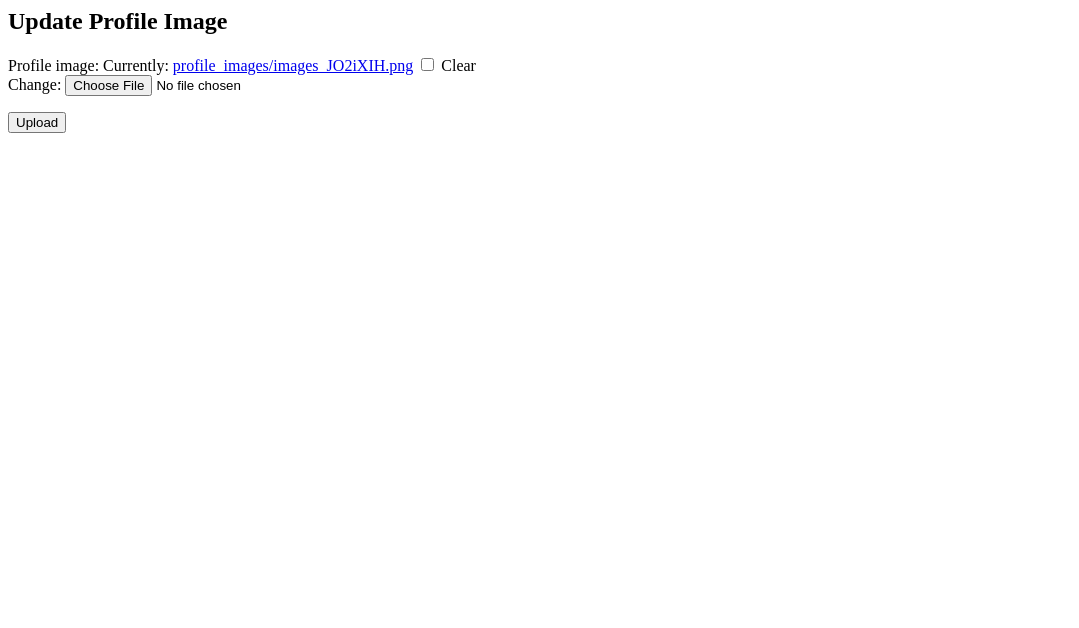
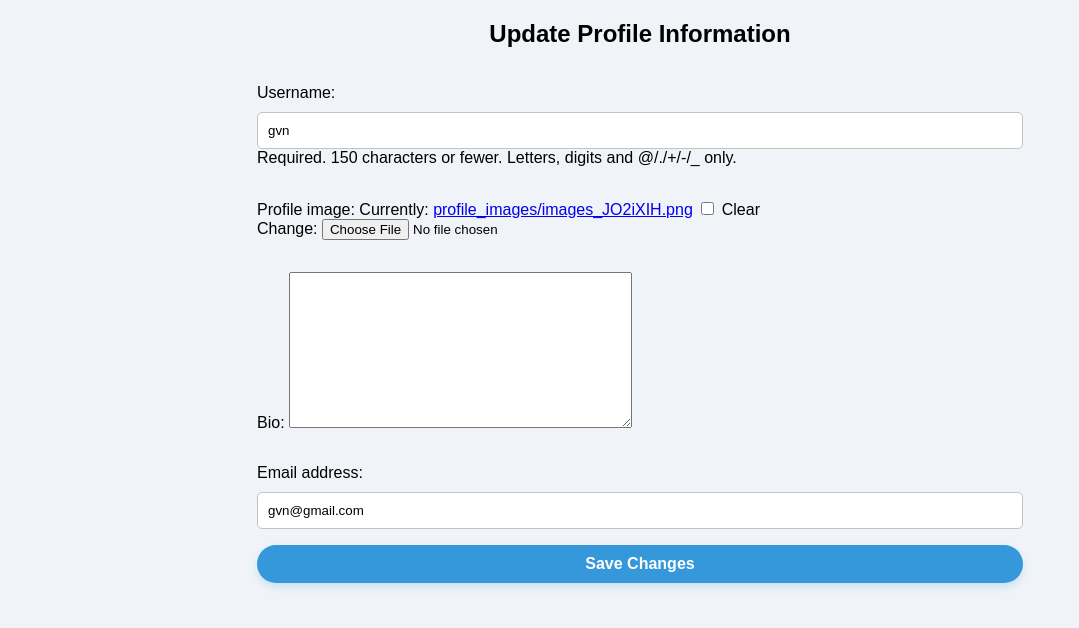
Before and after one commit to usarnameMe/story, a Django app: page /accounts/update-profile-image/ in a window 1280 px wide. Shown: the top 628 px of the page, without its empty margins (0-1079 px from the left). Run offline with Django 5.2, Linux system fonts and the light colour scheme; a user stored in the database is signed in.

Commit message:
kinda done

```diff
--- a/short_story_platform/stories/forms.py
+++ b/short_story_platform/stories/forms.py
@@ -1,20 +1,17 @@
 from django import forms
 from django.contrib.auth.forms import UserCreationForm
-
 from .models import CustomUser, Story
-
 
 class ProfileImageForm(forms.ModelForm):
     class Meta:
         model = CustomUser
-        fields = ['profile_image']
+        fields = ['username', 'profile_image', 'bio', 'email']
 
 
 class StoryForm(forms.ModelForm):
     class Meta:
         model = Story
         fields = ['title', 'content', 'is_public']
-
 
 class CustomUserCreationForm(UserCreationForm):
     email = forms.EmailField(required=True)
--- a/short_story_platform/stories/views.py
+++ b/short_story_platform/stories/views.py
@@ -1,14 +1,11 @@
 from random import randint
-
 from django.contrib.auth.decorators import login_required
-from django.contrib.auth.forms import UserCreationForm
 from django.shortcuts import render, redirect, get_object_or_404
 from django.http import JsonResponse
 from django.urls import reverse_lazy
 from django.views.generic import CreateView
 from rest_framework import generics, permissions, status, views
 from rest_framework.response import Response
-
 from .forms import ProfileImageForm, StoryForm, CustomUserCreationForm
 from .models import Story
 from .serializers import StorySerializer
@@ -49,7 +46,6 @@ def story_detail_page(request, pk):
             return redirect('my_stories')
     else:
         form = StoryForm(instance=story)
-
     return render(request, 'story_detail.html', {'form': form, 'story': story})
 
 
@@ -91,6 +87,7 @@ def delete_story(request, pk):
     if request.method == 'POST':
         story.delete()
         return redirect('my_stories')
+    return render(request, 'delete_story.html', {'story': story})
 
 
 @login_required
@@ -98,10 +95,8 @@ def toggle_story_visibility(request, pk):
     story = get_object_or_404(Story, pk=pk, author=request.user)
     story.is_public = not story.is_public
     story.save()
-
     if request.headers.get('X-Requested-With') == 'XMLHttpRequest':
         return JsonResponse({'status': 'success', 'is_public': story.is_public})
-
     return redirect('my_stories')
 
 
@@ -129,17 +124,7 @@ def edit_story(request, pk):
             return redirect('my_stories')
     else:
         form = StoryForm(instance=story_instance)
-
     return render(request, 'story_detail.html', {'form': form, 'story': story_instance})
-
-
-@login_required
-def delete_story(request, pk):
-    story = get_object_or_404(Story, pk=pk, author=request.user)
-    if request.method == 'POST':
-        story.delete()
-        return redirect('my_stories')
-    return render(request, 'delete_story.html', {'story': story})
 
 
 class GenerateCodeView(views.APIView):
--- a/short_story_platform/templates/update_profile_image.html
+++ b/short_story_platform/templates/update_profile_image.html
@@ -1,8 +1,10 @@
+{% load static %}
+<link rel="stylesheet" href="{% static 'styles.css' %}">
 {% block content %}
-<h2>Update Profile Image</h2>
+<h2>Update Profile Information</h2>
 <form method="post" enctype="multipart/form-data">
     {% csrf_token %}
     {{ form.as_p }}
-    <button type="submit">Upload</button>
+    <button type="submit">Save Changes</button>
 </form>
 {% endblock %}
```
Also changed, not shown: short_story_platform/stories/models.py (+0 -1 lines), short_story_platform/db.sqlite3.
